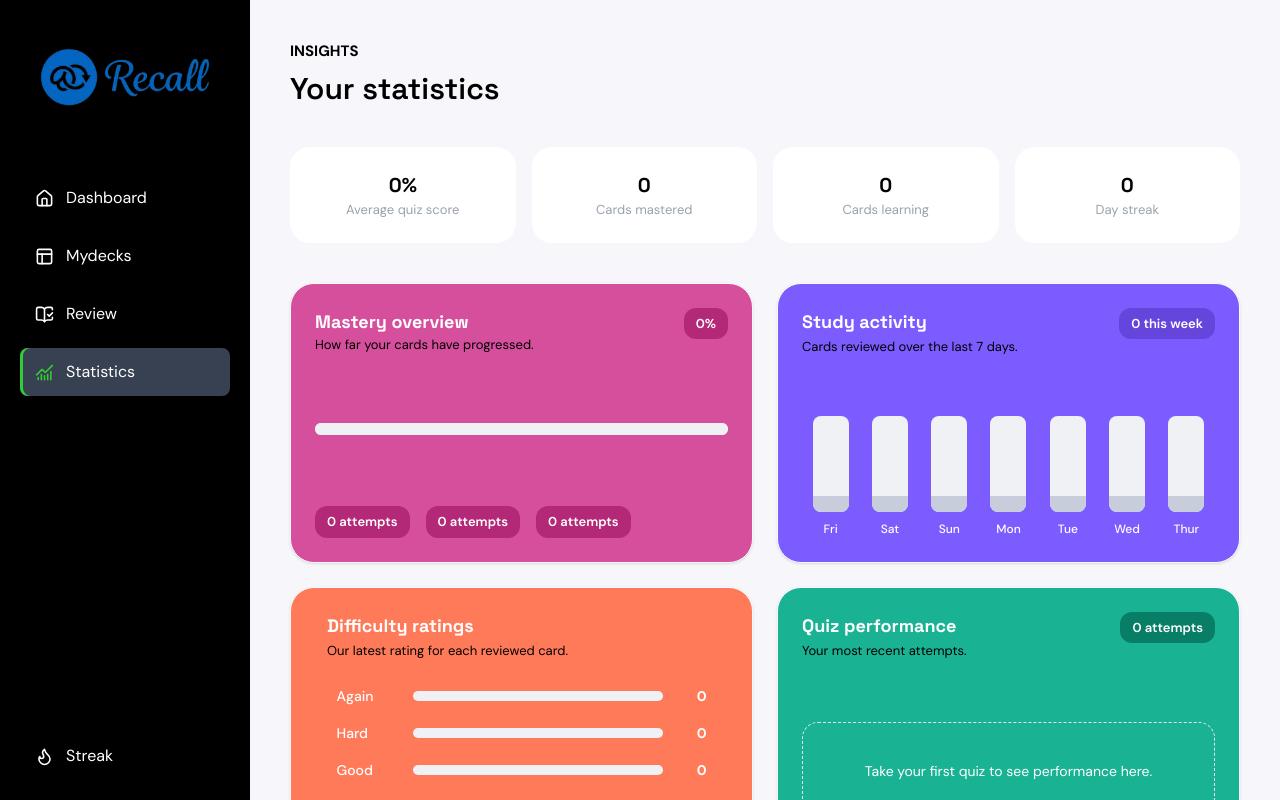
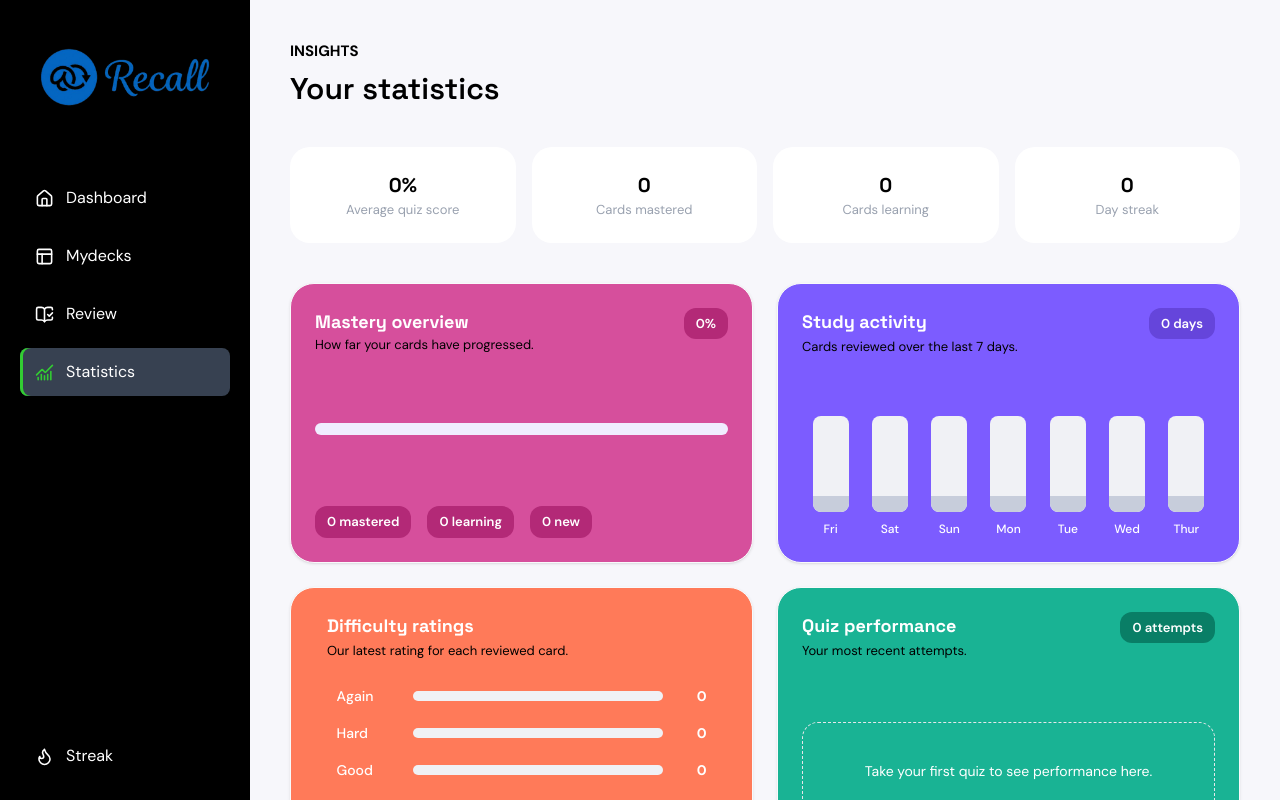
Before and after one commit to MariamIdrees/Flashcard-Deck-and-Quiz-App-Project, a React (Vite) app: page /Statistics in a window 1280 px wide. Built offline with nearby package versions, Linux system fonts and the light colour scheme.

Commit message:
final submission

```diff
--- a/src/pages/Statistics/Statistics.jsx
+++ b/src/pages/Statistics/Statistics.jsx
@@ -1,6 +1,66 @@
-// import React from 'react'
+import { useState } from "react";
+
+const getStoredValue = (key, fallback) => {
+  try {
+    const value = localStorage.getItem(key);
+    return value ? JSON.parse(value) : fallback;
+  } catch {
+    return fallback;
+  }
+};
 
 const Statistics = () => {
+  const [lastQuiz] = useState(() => getStoredValue("lastQuizResult", null));
+  const [myDecks] = useState(() => getStoredValue("myDecks", []));
+  const [studyActivity] = useState(() => getStoredValue("studyActivity", []));
+
+    const getStudyDay = (dayName) => {
+    const today = new Date();
+    const days = {
+    Sun: 0,
+    Mon: 1,
+    Tue: 2,
+    Wed: 3,
+    Thur: 4,
+    Fri: 5,
+    Sat: 6,
+    };
+    const todayDay = today.getDay();
+    const targetDay = days[dayName];
+    const difference = targetDay - todayDay;
+    const date = new Date(today);
+    date.setDate(today.getDate() + difference);
+    const dateString = date.toISOString().split("T")[0];
+    return studyActivity.includes(dateString);
+    };
+
+    const getDeckMastery = (deck) => {
+    if (!lastQuiz) return 0;
+    if (lastQuiz.deckId === deck.id) {
+    return lastQuiz.percentage;
+    }
+    return 0;
+    };
+
+    const getCurrentStreak = () => {
+    if (studyActivity.length === 0) return 0;
+    const dates = [...new Set(studyActivity)].sort().reverse();
+    let streak = 0;
+    let currentDate = new Date();
+    for (let i = 0; i < dates.length; i++) {
+      const dateString = currentDate.toISOString().split("T")[0];
+      if (dates[i] === dateString) {
+        streak++;
+        currentDate.setDate(currentDate.getDate() - 1);
+      } else {
+        break;
+      }
+    }
+    return streak;
+    };
+
+
+
   return (
     <div className="min-h-screen flex flex-col gap-10">
 
@@ -15,12 +75,12 @@ const Statistics = () => {
 {/* Small Cards */}
         <div className="grid grid-cols-1 sm:grid-cols-2 lg:grid-cols-4 gap-4 w-full">
 
-          <div className="h-24 w-full rounded-[20px] bg-white     flex flex-col items-center justify-center ">
-            <h1 className="text-[20px] font-bold"> 0% </h1>
+          <div className="h-24 w-full rounded-[20px] flex flex-col items-center justify-center bg-white">
+            <h1 className="text-[20px] font-bold">  {lastQuiz ? `${lastQuiz.percentage}%` : "0%"} </h1>
             <p className="text-[13px] text-gray-400"> Average quiz score </p>
           </div>
 
-          <div className="h-24 w-full rounded-[20px] bg-white     flex flex-col items-center justify-center ">
+          <div className="h-24 w-full rounded-[20px] bg-white flex flex-col items-center justify-center ">
             <h1 className="text-[20px] font-bold"> 0 </h1>
             <p className="text-[13px] text-gray-400"> Cards mastered </p>
           </div>
@@ -31,7 +91,7 @@ const Statistics = () => {
           </div>
 
           <div className="h-24 w-full rounded-[20px] bg-white     flex flex-col items-center justify-center ">
-            <h1 className="text-[20px] font-bold"> 0 </h1>
+            <h1 className="text-[20px] font-bold"> {getCurrentStreak()} </h1>
             <p className="text-[13px] text-gray-400"> Day streak </p>
           </div>
         </div>
@@ -48,23 +108,28 @@ const Statistics = () => {
                 <p className="text-[13px] text-[#000000]mt-0.5"> How far your cards have progressed. </p>
               </div>
               <div className="bg-[#b32977] text-[13px] font-semibold text-[#ffffff] rounded-xl px-3 py-1.5 flex items-center justify-center">
-                0%
+                {lastQuiz ? `${lastQuiz.percentage}%` : "0%"}
               </div>
             </div>
 
             <div className="w-full h-3 bg-[#f0edff] rounded-full my-4">
-              <div className="h-full bg-[#F0F1F5] rounded-full w-full"></div>
+              <div
+                className="h-full bg-[#F0F1F5] rounded-full"
+                style={{
+                  width: lastQuiz ? `${lastQuiz.percentage}%` : "0%"
+                }}
+              ></div>
             </div>
 
             <div className="flex gap-4 text-[13px] text-black mt-0.5">
               <div className="bg-[#b32977] text-[13px] font-semibold text-[#ffffff] rounded-xl px-3 py-1.5 flex items-center justify-center shrink-0 whitespace-nowrap">
-              0 attempts
+              0 mastered
               </div>
               <div className="bg-[#b32977] text-[13px] font-semibold text-[#ffffff] rounded-xl px-3 py-1.5 flex items-center justify-center shrink-0 whitespace-nowrap">
-              0 attempts
+              0 learning
               </div>
               <div className="bg-[#b32977] text-[13px] font-semibold text-[#ffffff] rounded-xl px-3 py-1.5 flex items-center justify-center shrink-0 whitespace-nowrap">
-              0 attempts
+              0 new
               </div>
             </div>
 
@@ -72,73 +137,132 @@ const Statistics = () => {
 
 {/* card 2 */}
           <div className="w-full h-70 rounded-3xl bg-[#7C5CFF] p-5 sm:p-6 shadow-sm border border-gray-50 flex flex-col gap-6 justify-between min-h-60">
-
             <div className="flex justify-between items-start w-full gap-2 text-left">
             <div className="">
-                <h1 className="text-[22px] sm:text-[18px] font-bold text-white"> Study activity </h1>
-                <p className="text-[13px] text-black mt-0.5"> Cards reviewed over the last 7 days. </p>
+              <h1 className="text-[22px] sm:text-[18px] font-bold text-white">
+              Study activity </h1>
+              <p className="text-[13px] text-black mt-0.5">
+              Cards reviewed over the last 7 days. </p>
             </div>
+
             <div className="bg-[#6545DB] text-[13px] font-semibold text-[#ffffff] rounded-xl px-3 py-1.5 flex items-center justify-center">
-                0 this week
+            {studyActivity.length} days
             </div>
           </div>
 
           <div className="flex gap-0.5">
+
     {/* Friday */}
     <div className="flex flex-col items-center gap-2 flex-1">
       <div className="w-full max-w-7 sm:max-w-9 h-20 sm:h-24 bg-[#F0F1F5] rounded-md sm:rounded-lg relative overflow-hidden flex items-end">
-                <div className="h-4 bg-[#C7CDDB] w-full rounded-b-mb sm:rounded-b-lg"></div>
+        <div
+          className={`${
+            getStudyDay("Fri") ? "h-16" : "h-4"
+          } bg-[#C7CDDB] w-full rounded-b-mb sm:rounded-b-lg`}
+        ></div>
       </div>
-                <p className="text-[11px] sm:text-[12px] text-white font-medium"> Fri </p>
+
+      <p className="text-[11px] sm:text-[12px] text-white font-medium">
+        Fri
+      </p>
     </div>
+
 
     {/* Saturday */}
     <div className="flex flex-col items-center gap-2 flex-1">
       <div className="w-full max-w-7 sm:max-w-9 h-20 sm:h-24 bg-[#F0F1F5] rounded-md sm:rounded-lg relative overflow-hidden flex items-end">
-                <div className="h-4 bg-[#C7CDDB] w-full rounded-b-mb sm:rounded-b-lg"></div>
+        <div
+          className={`${
+            getStudyDay("Sat") ? "h-16" : "h-4"
+          } bg-[#C7CDDB] w-full rounded-b-mb sm:rounded-b-lg`}
+        ></div>
       </div>
-                <p className="text-[11px] sm:text-[12px] text-white font-medium"> Sat </p>
+
+      <p className="text-[11px] sm:text-[12px] text-white font-medium">
+        Sat
+      </p>
     </div>
+
 
     {/* Sunday */}
     <div className="flex flex-col items-center gap-2 flex-1">
       <div className="w-full max-w-7 sm:max-w-9 h-20 sm:h-24 bg-[#F0F1F5] rounded-md sm:rounded-lg relative overflow-hidden flex items-end">
-                <div className="h-4 bg-[#C7CDDB] w-full rounded-b-mb sm:rounded-b-lg"></div>
+        <div
+          className={`${
+            getStudyDay("Sun") ? "h-16 bg-[#05173d]" : "h-4 bg-[#C7CDDB]"
+          } w-full rounded-b-mb sm:rounded-b-lg`}
+        ></div>
       </div>
-                <p className="text-[11px] sm:text-[12px] text-white font-medium"> Sun </p>
+
+      <p className="text-[11px] sm:text-[12px] text-white font-medium">
+        Sun
+      </p>
     </div>
+
 
     {/* Monday */}
     <div className="flex flex-col items-center gap-2 flex-1">
       <div className="w-full max-w-7 sm:max-w-9 h-20 sm:h-24 bg-[#F0F1F5] rounded-md sm:rounded-lg relative overflow-hidden flex items-end">
-                <div className="h-4 bg-[#C7CDDB] w-full rounded-b-mb sm:rounded-b-lg"></div>
+        <div
+          className={`${
+            getStudyDay("Mon") ? "h-16" : "h-4"
+          } bg-[#C7CDDB] w-full rounded-b-mb sm:rounded-b-lg`}
+        ></div>
       </div>
-                <p className="text-[11px] sm:text-[12px] text-white font-medium"> Mon </p>
+
+      <p className="text-[11px] sm:text-[12px] text-white font-medium">
+        Mon
+      </p>
     </div>
+
 
     {/* Tuesday */}
     <div className="flex flex-col items-center gap-2 flex-1">
       <div className="w-full max-w-7 sm:max-w-9 h-20 sm:h-24 bg-[#F0F1F5] rounded-md sm:rounded-lg relative overflow-hidden flex items-end">
-                <div className="h-4 bg-[#C7CDDB] w-full rounded-b-mb sm:rounded-b-lg"></div>
+        <div
+          className={`${
+            getStudyDay("Tue") ? "h-16 bg-[#05173d]" : "h-4 bg-[#C7CDDB]"
+          } w-full rounded-b-mb sm:rounded-b-lg`}
+        ></div>
       </div>
-                <p className="text-[11px] sm:text-[12px] text-white font-medium"> Tue </p>
+
+      <p className="text-[11px] sm:text-[12px] text-white font-medium">
+        Tue
+      </p>
     </div>
+
 
     {/* Wednesday */}
     <div className="flex flex-col items-center gap-2 flex-1">
       <div className="w-full max-w-7 sm:max-w-9 h-20 sm:h-24 bg-[#F0F1F5] rounded-md sm:rounded-lg relative overflow-hidden flex items-end">
-                <div className="h-4 bg-[#C7CDDB] w-full rounded-b-mb sm:rounded-b-lg"></div>
+        <div
+          className={`${
+            getStudyDay("Wed") ? "h-16" : "h-4"
+          } bg-[#C7CDDB] w-full rounded-b-mb sm:rounded-b-lg`}
+        ></div>
       </div>
-                <p className="text-[11px] sm:text-[12px] text-white font-medium"> Wed </p>
+
+      <p className="text-[11px] sm:text-[12px] text-white font-medium">
+        Wed
+      </p>
     </div>
+
 
     {/* Thursday */}
     <div className="flex flex-col items-center gap-2 flex-1">
       <div className="w-full max-w-7 sm:max-w-9 h-20 sm:h-24 bg-[#F0F1F5] rounded-md sm:rounded-lg relative overflow-hidden flex items-end">
-                <div className="h-4 bg-[#C7CDDB] w-full rounded-b-mb sm:rounded-b-lg"></div>
+        <div
+          className={`${
+            getStudyDay("Thur") ? "h-16" : "h-4"
+          } bg-[#C7CDDB] w-full rounded-b-mb sm:rounded-b-lg`}
+        ></div>
       </div>
-                <p className="text-[11px] sm:text-[12px] text-white font-medium"> Thur </p>
+
+      <p className="text-[11px] sm:text-[12px] text-white font-medium">
+        Thur
+      </p>
     </div>
+
   </div>
 
         </div>
@@ -197,14 +321,31 @@ const Statistics = () => {
                 <p className="text-[13px] text-black mt-0.5"> Your most recent attempts. </p>
               </div>
               <div className="bg-[#097e66] text-[13px] font-semibold text-[#ffffff] rounded-xl px-3 py-1.5 flex items-center justify-center shrink-0 whitespace-nowrap">
-              0 attempts
+              {lastQuiz ? "1 attempt" : "0 attempts"}
               </div>
             </div>
 
             <div className="w-full min-h-25 border border-dashed border-gray-200 rounded-2xl flex items-center justify-center p-4 mt-4">
+
+              {lastQuiz ? (
+                <div className="flex items-center justify-between w-full">
+                  <div>
+                    <p className="text-[15px] font-bold text-white">
+                      {lastQuiz.deckTitle}
+                    </p>
+                    <p className="text-[13px] text-white">
+                      {lastQuiz.score}/{lastQuiz.totalQuestions} correct
+                    </p>
+                  </div>
+                  <p className="text-[24px] font-bold text-white">
+                    {lastQuiz.percentage}%
+                  </p>
+                </div>
+              ) : (
                 <p className="text-[14px] text-white text-center">
                   Take your first quiz to see performance here.
                 </p>
+              )}
             </div>
 
           </div>
@@ -220,86 +361,37 @@ const Statistics = () => {
                 <p className="text-[13px] text-black mt-0.5">Calculated from your latest difficulty ratings.</p>
               </div>
               <div className="bg-[#054e05] text-[13px] font-semibold text-[#ffffff] rounded-xl px-3 py-1.5 flex items-center justify-center">
-                0% overall
+                {lastQuiz ? `${lastQuiz.percentage}% overall` : "0% overall"}
               </div>
             </div>
 
             <div className="flex flex-col gap-5 w-full py-1">
 
-              <div className="flex flex-col gap-2">
+{/* Newly Created Decks */}
+          {myDecks.map((deck) => {
+            const mastery = getDeckMastery(deck);
+            const cardCount = deck.cards?.length ?? 0;
+
+          return (
+          <div key={deck.id} className="flex flex-col gap-2">
             <div className="flex items-center justify-between w-full text-[14px]">
-                  <p className="font-bold text-white"> Web Development </p>
-                  <p className="text-white">0% <span className="mx-1">•</span> 4 cards</p>
+              <p className="font-bold text-white">{deck.title}</p>
+              <p className="text-white"> {mastery}% <span className="mx-1">•</span> {cardCount} cards </p>
             </div>
-                <div className="w-full h-2.5 bg-[#F0F1F5] rounded-full relative overflow-hidden"></div>
+            <div className="w-full h-2.5 bg-[#F0F1F5] rounded-full relative overflow-hidden">
+              <div className="h-full bg-[#008000] rounded-full" style={{ width: `${mastery}%` }} />
             </div>
+          </div>
+          );
+        })}
 
-              <div className="flex flex-col gap-2">
-                <div className="flex items-center justify-between w-full text-[14px]">
-                  <p className="font-bold text-white"> Food </p>
-                  <p className="text-white">0% <span className="mx-1 ">•</span> 4 cards</p>
-                </div>
-                <div className="w-full h-2.5 bg-[#F0F1F5] rounded-full relative overflow-hidden"></div>
-              </div>
 
-              <div className="flex flex-col gap-2">
-                <div className="flex items-center justify-between w-full text-[14px]">
-                  <p className="font-bold text-white"> Travels </p>
-                  <p className="text-white">0% <span className="mx-1">•</span> 4 cards</p>
-                </div>
-                <div className="w-full h-2.5 bg-[#F0F1F5] rounded-full relative overflow-hidden"></div>
-              </div>
-
-              <div className="flex flex-col gap-2">
-                <div className="flex items-center justify-between w-full text-[14px]">
-                  <p className="font-bold text-[#ffffff]"> Hausa Language </p>
-                  <p className="text-white">0% <span className="mx-1">•</span> 4 cards</p>
-                </div>
-                <div className="w-full h-2.5 bg-[#F0F1F5] rounded-full relative overflow-hidden"></div>
-              </div>
 
       </div>
 
       </div>
+    </div>
+  );
+};
 
-
-
-
-
-
-
-
-
-
-
-
-
-
-
-
-
-
-
-
-
-
-
-
-
-
-
-
-
-
-
-
-
-
-
-
-
-    </div>
-  )
-}
-
-export default Statistics
+export default Statistics;
```
Lines whose indentation alone changed are shown as unchanged.
